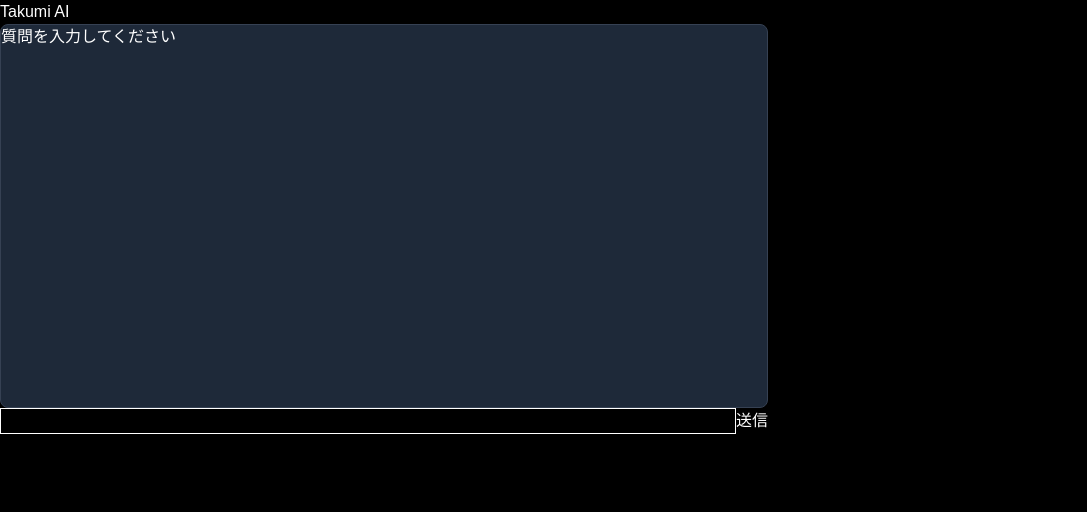
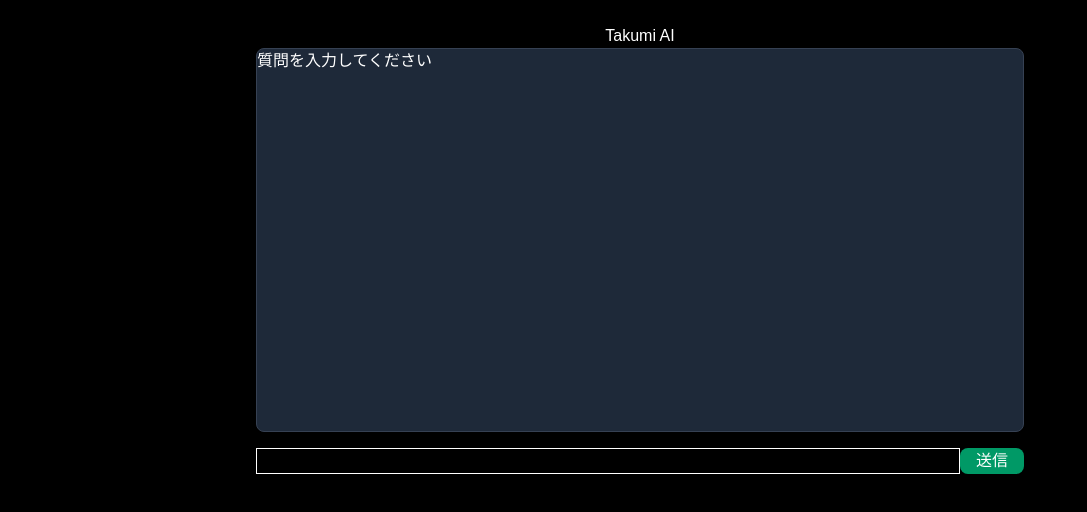
Before and after one commit to tyidong215/takumi-ai, a Next.js app in the folder takumi-ai/takumi-ai/: page / in a window 1280 px wide. Shown: the top 512 px of the page, without its empty margins (0-1087 px from the left). Built offline with nearby package versions, Linux system fonts and the light colour scheme.

Commit message:
UIを改善しアプリらしく見た目を調整

```diff
--- a/takumi-ai/takumi-ai/app/page.tsx
+++ b/takumi-ai/takumi-ai/app/page.tsx
@@ -21,7 +21,7 @@ export default function Home() {
     setMessage("");
   }
   return (
-    <main className="bg-black text-white h-screen">
+    <main className="bg-black text-white h-screen flex flex-col items-center p-6">
       <h1>Takumi AI</h1>
 
       <div className="bg-gray-800 h-96 border border-gray-700 rounded-lg w-full max-w-3xl">
@@ -33,7 +33,7 @@ export default function Home() {
           <p key={index}>{item}</p>
         ))}
       </div>
-      <div className="flex w-full max-w-3xl">
+      <div className="flex w-full max-w-3xl mt-4">
 
       <input
       value={message}
@@ -41,7 +41,9 @@ export default function Home() {
       className="border border-white  flex-1"
       />
 
-      <button onClick={handleSend}>
+      <button
+      onClick={handleSend}
+      className="bg-emerald-600 px-4 rounded-lg">
         送信
         </button>
         </div>
```
